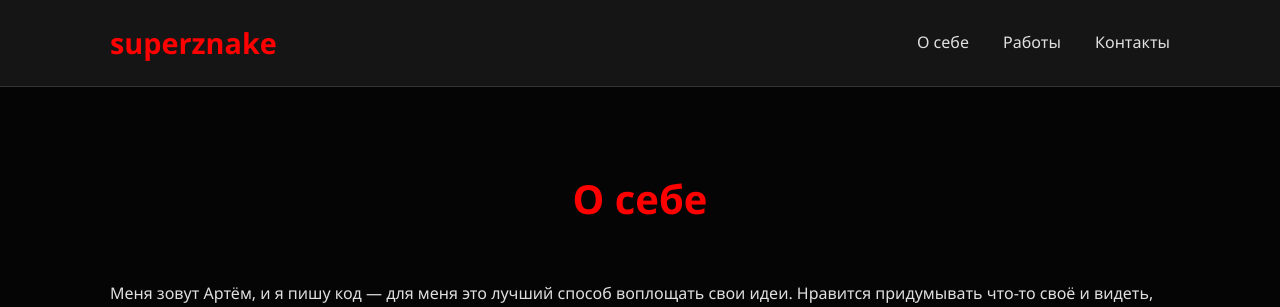
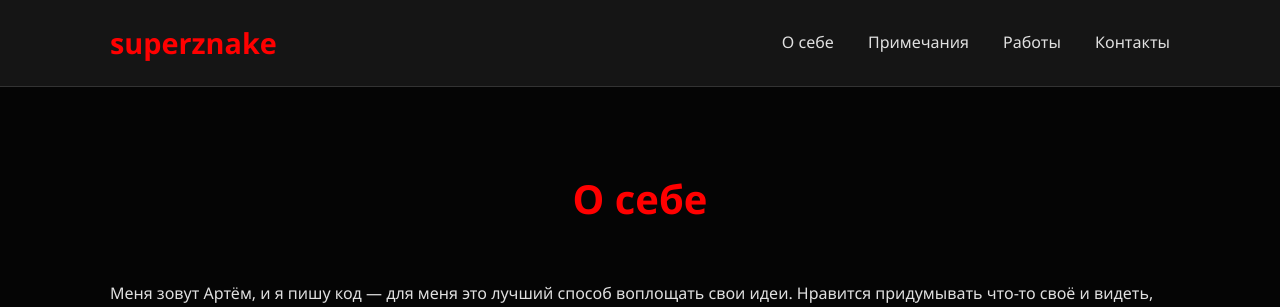
Before and after one commit to superznake/web-portfolio, a FastAPI app: page / in a window 1280 px wide. Shown: the top 307 px of the page. Run offline with FastAPI, Linux system fonts and the light colour scheme.

Commit message:
Update index.html

```diff
--- a/templates/index.html
+++ b/templates/index.html
@@ -13,6 +13,7 @@
       <h1 class="logo"><a href="https://poeziya.ru/u/31811/" target="_blank" class="very-hidden-link">superznake</a></h1>
       <nav class="nav">
         <a href="#about">О себе</a>
+        <a href="#note">Примечания</a>
         <a href="#works">Работы</a>
         <a href="#contacts">Контакты</a>
       </nav>
```
